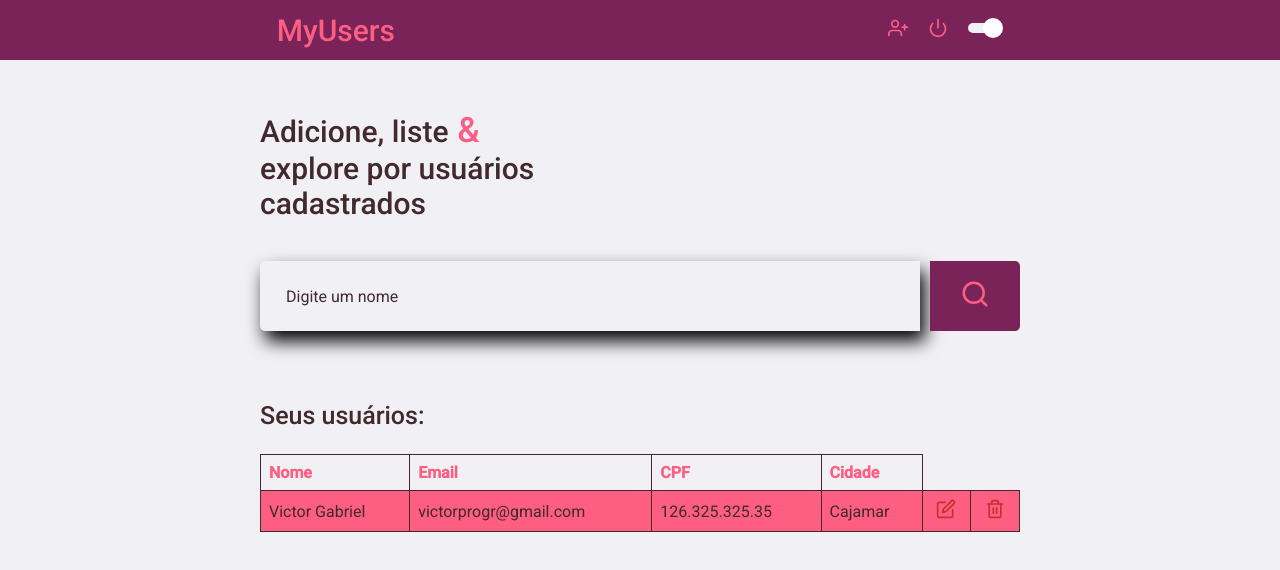
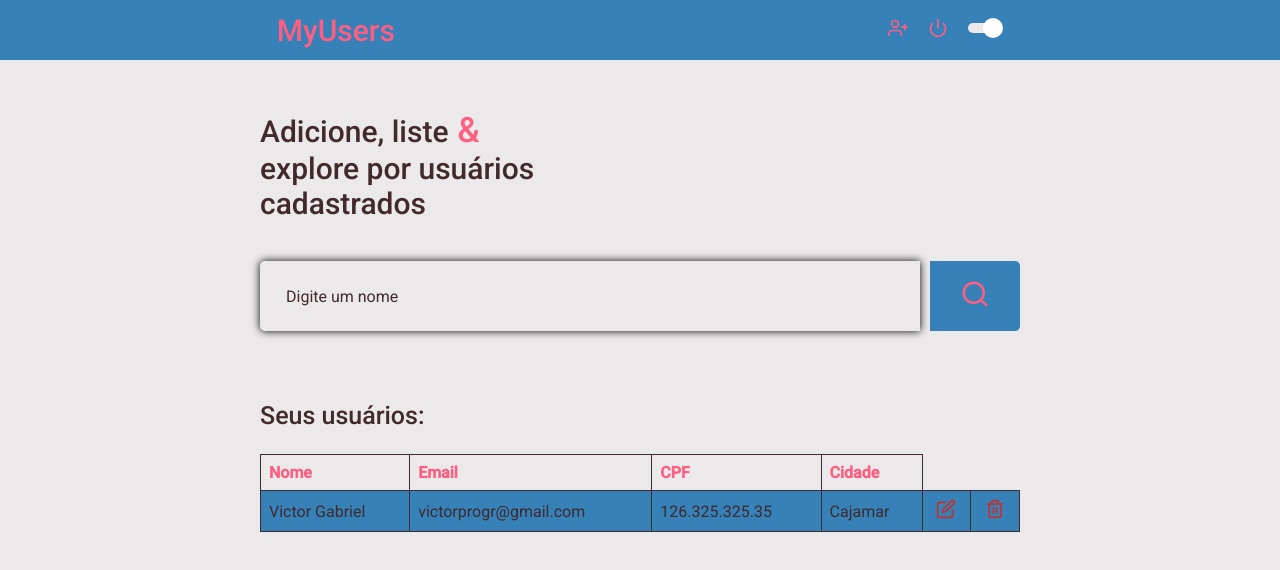
Before and after one commit to cnfreitax/2sow-test, a React (Create React App) app: page /dashboard in a window 1280 px wide. Shown: the top 570 px of the page. Built offline with nearby package versions, Linux system fonts and the light colour scheme; data requests are answered from the project's data file; sample sign-in values are in the browser's storage.

Commit message:
Add settings primary color in DefaultTheme and altered pages colors

```diff
--- a/src/components/Header/styles.ts
+++ b/src/components/Header/styles.ts
@@ -5,7 +5,7 @@ export const Container = styled.header`
   width: 100%;
   height: 60px;
   padding: 30px;
-  background: #792359;
+  background: ${(props) => props.theme.colors.primary};
 
   display: flex;
   align-items: center;
--- a/src/pages/AddUser/styles.ts
+++ b/src/pages/AddUser/styles.ts
@@ -39,17 +39,17 @@ export const Content = styled.div`
     display: flex;
 
     button {
-      margin: 2px 0;
+      margin: 8px 0;
       padding: 8px;
 
       border-radius: 0px 5px 5px 0px;
       border: 0;
       color: ${(props) => props.theme.colors.color};
 
-      background: #fd5e81;
-      transition: background-color 0.5s;
+      background: ${(props) => props.theme.colors.primary};
+      transition: opacity 0.5s;
       &:hover {
-        background: ${shade(0.3, '#fd5e81')};
+        opacity: 0.8;
       }
 
       button + button {
@@ -61,7 +61,7 @@ export const Content = styled.div`
         border: 0;
         color: ${(props) => props.theme.colors.color};
         font-weight: bold;
-        background: #fd5e81;
+        background: ${(props) => props.theme.colors.primary};
         transition: background-color 0.5s;
         &:hover {
           background: ${shade(0.3, '#fd5e81')};
--- a/src/pages/Dashboard/styles.ts
+++ b/src/pages/Dashboard/styles.ts
@@ -50,7 +50,7 @@ export const Form = styled.form<FormProps>`
     color: ${(props) => props.theme.colors.color};
     border-radius: 5px 0 0 5px;
     border: 2px solid transparent;
-    box-shadow: 5px 10px 18px rgba(0, 0, 0, 1);
+    box-shadow: 0 0 8px rgba(0, 0, 0, 1);
     background: transparent;
 
     ${(props) =>
@@ -71,10 +71,10 @@ export const Form = styled.form<FormProps>`
     color: #fff;
     font-weight: bold;
     margin-left: 10px;
-    background: #792359;
+    background: ${(props) => props.theme.colors.primary};
     transition: background-color 0.5s;
     &:hover {
-      background: ${shade(0.3, '#fd5e81')};
+      background: ${shade(0.2, '#58a4b0')};
     }
 
     svg {
@@ -122,7 +122,7 @@ export const Users = styled.div`
   }
 
   tr:nth-child(even) {
-    background-color: #fd5e81;
+    background-color: ${(props) => props.theme.colors.primary};
   }
 
   td {
--- a/src/styles/styled.d.ts
+++ b/src/styles/styled.d.ts
@@ -5,6 +5,7 @@ declare module 'styled-components' {
     title: string;
 
     colors: {
+      primary: string;
       background: string;
       color: string;
     };
--- a/src/styles/themes/dark.ts
+++ b/src/styles/themes/dark.ts
@@ -2,6 +2,7 @@ export default {
   title: 'dark',
 
   colors: {
+    primary: '#792359',
     background: '#41292c',
     color: '#d6eeff',
   },
--- a/src/styles/themes/light.ts
+++ b/src/styles/themes/light.ts
@@ -2,7 +2,8 @@ export default {
   title: 'light',
 
   colors: {
-    background: '#f0f0f5',
+    primary: '#3581b8',
+    background: '#ebe9e9',
     color: '#41292c',
   },
 };
```
